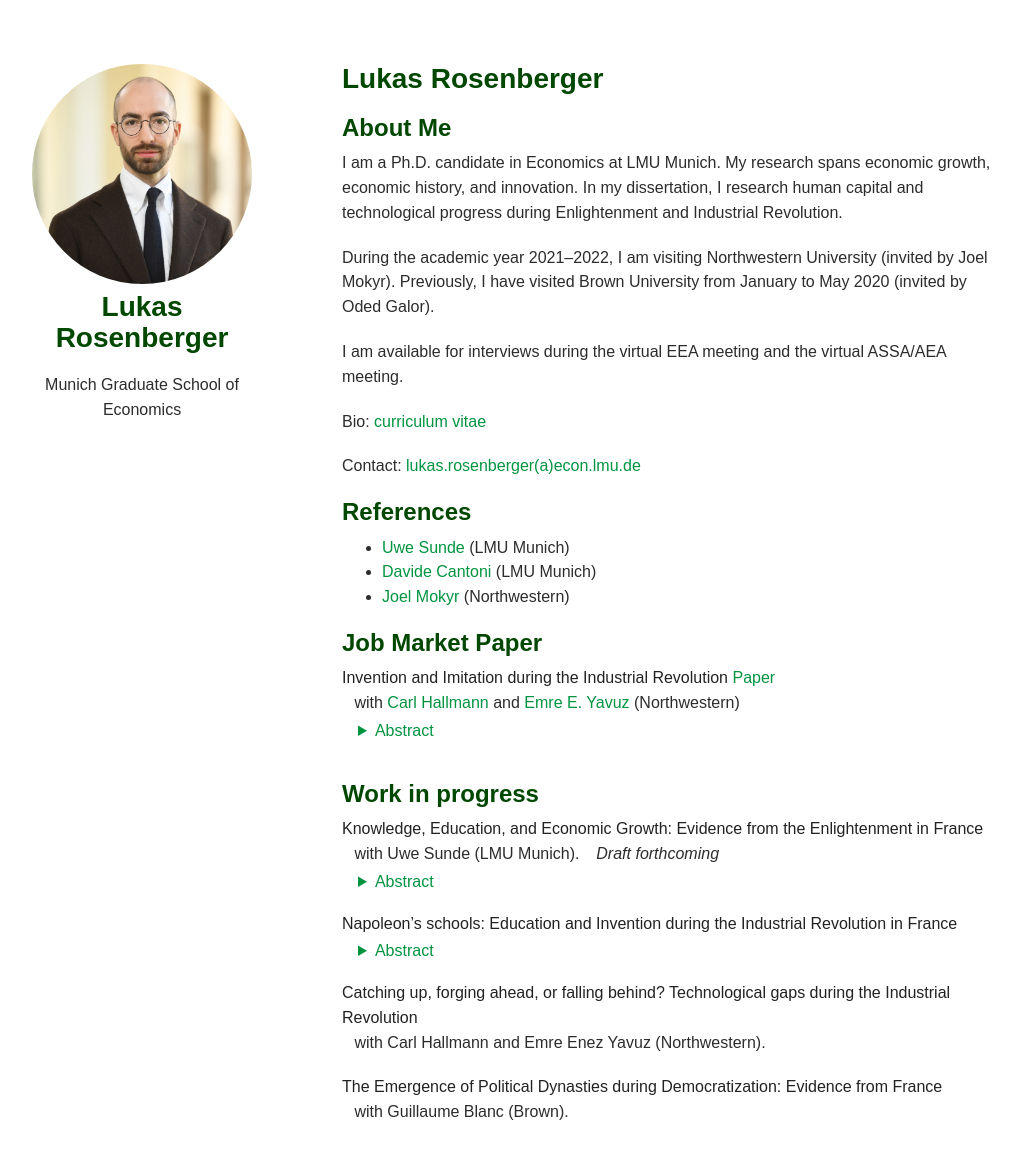
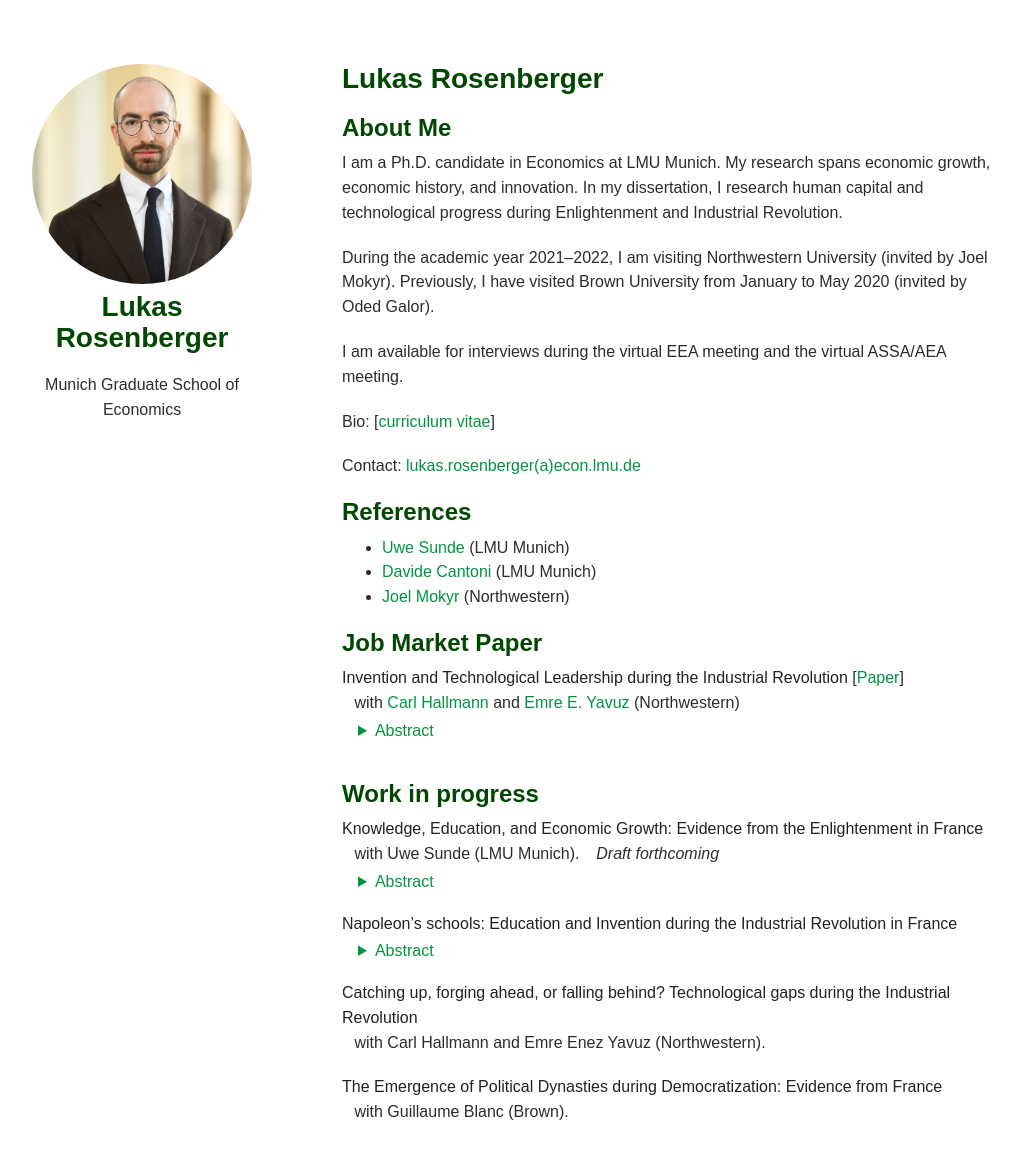
Before and after one commit to lukasrosenberger/academic, a Jekyll site: the page built from index.md, in a window 1280 px wide and 1309 px high. Shown: the top 1159 px of the window, without its empty margins (128-1148 px from the left). Built offline with Jekyll 4.4.1, drawn with Linux system fonts in a browser that asks for light colours; nearby versions of some CDN libraries; some web fonts are replaced; a style sheet for code colours, icons or effects is not loaded.

Commit message:
change in title + abstr

```diff
--- a/index.md
+++ b/index.md
@@ -13,7 +13,7 @@ During the academic year 2021--2022, I am visiting Northwestern University (invi
 
 I am available for interviews during the virtual EEA meeting and the virtual ASSA/AEA meeting.
 
-Bio: [curriculum vitae](https://lukasrosenberger.github.io/academic/download/CV_Lukas_Rosenberger.pdf)
+Bio: [[curriculum vitae](https://lukasrosenberger.github.io/academic/download/CV_Lukas_Rosenberger.pdf)]
 
 Contact: [lukas.rosenberger(a)econ.lmu.de](mailto:lukas.rosenberger@econ.lmu.de)
 
@@ -42,7 +42,7 @@ In my dissertation, I tackle the question "Why isn't the whole world developed?"
 
 ## Job Market Paper
 
-**Invention and Imitation during the Industrial Revolution** [Paper](https://lukasrosenberger.github.io/academic/download/JMP_Lukas_Rosenberger.pdf)
+**Invention and Technological Leadership during the Industrial Revolution** [[Paper](https://lukasrosenberger.github.io/academic/download/JMP_Lukas_Rosenberger.pdf)]
   <br>
   &ensp;   with [Carl Hallmann](https://economics.northwestern.edu/people/graduate/index.html#H) and [Emre E. Yavuz](https://economics.northwestern.edu/people/graduate/index.html#Y) (Northwestern)
   <details>
```
Also changed, not shown: 1 other file.
